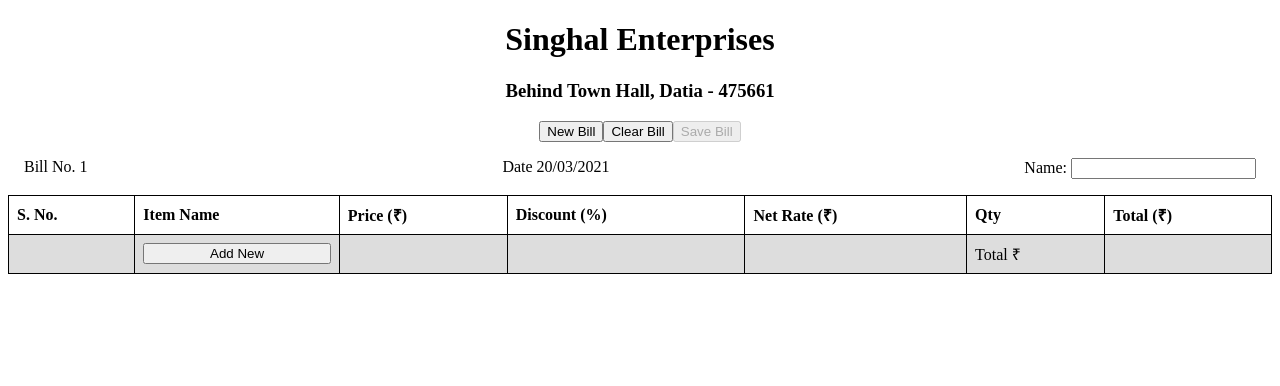
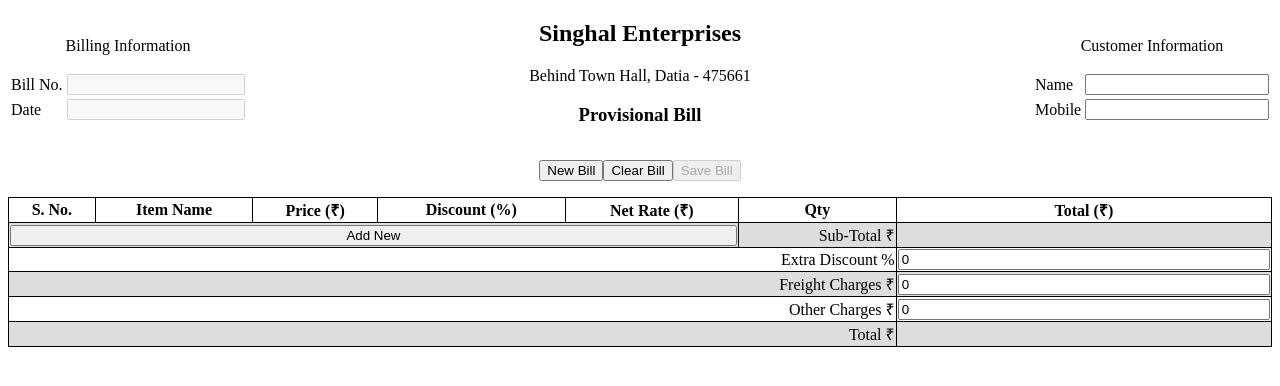
Before and after one commit to sarthak/singhal-billing, a Flask app: page /billing in a window 1280 px wide. Shown: the part 26-412 px from the top of the page. Run offline with Flask 2, Linux system fonts and the light colour scheme.

Commit message:
fine tune billing

```diff
--- a/app/static/css/index.css
+++ b/app/static/css/index.css
@@ -1,9 +1,24 @@
-.title {
+.bill-header {
+  display: flex;
+  flex-flow: row nowrap;
+  justify-content: space-between;
+  align-items: center;
+}
+
+.bill-header .left-pane {
+  flex: 0 1 15em;
+}
+
+.bill-header .center-pane {
+  flex: 1 0 20em;
+}
+
+.center-pane h1, h2, h3, p {
   text-align: center;
 }
 
-.subtitle {
-  text-align: center;
+.bill-header .right-pane {
+  flex: 0 1 15em;
 }
 
 #ribbon {
@@ -20,7 +35,21 @@
   margin: 1em;
 }
 
-table input {
+#billing-table input {
+  box-sizing: border-box;
+  width: 100%;
+  height: 100%;
+}
+
+.mini-table input {
   box-sizing: border-box;
   width: 100%;
 }
+
+.mini-table td {
+  white-space: nowrap;
+}
+
+.sub-row td {
+  text-align: right;
+}
--- a/app/static/css/main.css
+++ b/app/static/css/main.css
@@ -16,18 +16,16 @@
   width: 5em;
 }
 
-table {
+.main-table {
   border-collapse: collapse;
   width:  100%;
 }
 
-td, th {
+.main-table td, th {
   border: 1px solid black;
-  text-align: left;
-  padding: 8px;
 }
 
-tr:nth-child(even) {
+.main-table tr:nth-child(even) {
   background-color: #dddddd;
 }
 
--- a/app/static/js/billing.js
+++ b/app/static/js/billing.js
@@ -1,8 +1,12 @@
 const billing_table = document.querySelector('#billing-table');
 const row_template = document.querySelector('#row-template');
-const total_row = document.querySelector('#total-row');
-const addnew_button = total_row.children.item(1).firstElementChild;
-const total_td = total_row.children.item(6);
+const subtotal_row = document.querySelector('#subtotal-row');
+const addnew_button = subtotal_row.children.item(0).firstElementChild;
+const subtotal_td = subtotal_row.children.item(2);
+const extradiscount_field = document.querySelector('#extradiscount-field');
+const freightcharges_field = document.querySelector('#freightcharges-field');
+const extracharges_field = document.querySelector('#extracharges-field');
+const total_td = document.querySelector('#finaltotal-field');
 const products_datalist = document.querySelector('#products-available');
 const newbill_button = document.querySelector('#newbill-button');
 const clearbill_button = document.querySelector('#clearbill-button');
@@ -55,16 +59,19 @@
 }
 
 function updateTotal () {
-  let total = 0.0;
+  let subtotal = 0.0;
   for (let i=0; i<purchases.length; i++) {
-	total += purchases[i].total;
+	subtotal += purchases[i].total;
   }
-  total_td.textContent = total;
+  subtotal_td.textContent = subtotal;
+  let afterdiscount = subtotal * (100 - +extradiscount_field.value)/100;
+  let grandtotal = afterdiscount + +freightcharges_field.value + +extracharges_field.value;
+  total_td.textContent = grandtotal;
 }
 
 function clearBill() {
   for (let i=0; i<purchases.length; i++) {
-	total_row.previousSibling.remove();
+	subtotal_row.previousSibling.remove();
   }
   purchases.length = 0;
   updateTotal();
@@ -162,7 +169,7 @@
   row.setAttribute('sno', sn);
   row.addEventListener('click', removeRow);
   row.addEventListener('change', rowChanged);
-  total_row.before(row);
+  subtotal_row.before(row);
 }
 
 function newPurchase() {
@@ -170,6 +177,28 @@
   let purchase = new Purchase();
   addNewPurchaseRow(sno, purchase);
   purchases.push(purchase);
+}
+
+function setupChargesCalc() {
+  extradiscount_field.addEventListener('change',
+	() => {
+	  if (checkDiscount(extradiscount_field.value))
+		updateTotal();
+	});
+  freightcharges_field.addEventListener('change',
+	() => {
+	  if (checkPrice(freightcharges_field.value))
+		updateTotal();
+	});
+  extracharges_field.addEventListener('change',
+	() => {
+	  if (checkPrice(extracharges_field.value))
+		updateTotal();
+	});
+}
+
+function toIndianDate(date) {
+  return `${date.getDate()} / ${date.getMonth()+1} / ${date.getFullYear()}`;
 }
 
 function setupPage(productList) {
@@ -184,11 +213,12 @@
   addnew_button.addEventListener('click', newPurchase);
   newPurchase();
 
+  setupChargesCalc();
+
   newbill_button.addEventListener('click', clearBill);
   clearbill_button.addEventListener('click', clearBill);
 
-  document.querySelector('#date-label').textContent =
-	(new Date()).toISOString().substring(0, 10);
+  document.querySelector('#date-label').value = toIndianDate(new Date());
 }
 
 fetch('/inventory/api/list').then(
--- a/app/templates/index.html
+++ b/app/templates/index.html
@@ -18,28 +18,52 @@
 	  <a href="/inventory">Inventory</a>
 	  <a href="/bills"</a>All Bills</a>
 	</nav>
-	<h1 class="title">Singhal Enterprises</h1>
-	<h3 class="subtitle">Behind Town Hall, Datia - 475661</h3>
+	<div class="bill-header">
+	  <div class="left-pane">
+		<p>Billing Information</p>
+		<table class="mini-table">
+		  <tbody>
+			<tr>
+			  <td>Bill No.</td>
+			  <td><input type="numeric" class="numeric" disabled/></td>
+			</tr>
+			<tr>
+			  <td>Date</td>
+			  <td><input id="date-label" type="text" disabled/></td>
+			</tr>
+		  </tbody>
+		</table>
+	  </div>
+
+	  <div class="center-pane">
+		<h2>Singhal Enterprises</h2>
+		<p>Behind Town Hall, Datia - 475661</p>
+		<h3>Provisional Bill</h3>
+	  </div>
+
+	  <div class="right-pane">
+		<p>Customer Information</p>
+		<table class="mini-table">
+		  <tbody>
+			<tr>
+			  <td>Name</td>
+			  <td><input type="text"/></td>
+			</tr>
+			<tr>
+			  <td>Mobile</td>
+			  <td><input type="text"/></td>
+			</tr>
+		  </tbody>
+		</table>
+	  </div>
+	</div>
+
 	<div id="ribbon" class="dont-print">
 	  <button id="newbill-button">New Bill</button>
 	  <button id="clearbill-button">Clear Bill</button>
 	  <button disabled>Save Bill</button>
 	</div>
-	<div id="bill-metadata">
-	  <div>
-		<label>Bill No.</label>
-		<label>1</label>
-	  </div>
-	  <div>
-		<label>Date </label>
-		<label id="date-label">20/03/2021</label>
-	  </div>
-	  <div>
-		<label>Name: </label>
-		<input type="text"/>
-	  </div>
-	</div>
-	<table id="billing-table">
+	<table class="main-table" id="billing-table">
 	  <tr>
 		<th>S. No.</th>
 		<th>Item Name</th>
@@ -49,14 +73,29 @@
 		<th>Qty</th>
 		<th>Total (&#x20B9;)</th>
 	  </tr>
-	  <tr id="total-row">
+	  <tr id="subtotal-row" class="sub-row">
+		<td colspan=5><input type="button" value="Add New" class="dont-print"/></td>
+		<td>Sub-Total &#x20B9;</td>
 		<td></td>
-		<td><input type="button" value="Add New"/></td>
-		<td></td>
-		<td></td>
-		<td></td>
-		<td>Total &#x20B9;</td>
-		<td></td>
+	  </tr>
+	  <tr class="sub-row">
+		<td colspan=6>Extra Discount %</td>
+		<td><input id="extradiscount-field" type="numeric"
+		  class="numeric" min="0" max="100" value="0"/></td>
+	  </tr>
+	  <tr class="sub-row">
+		<td colspan=6>Freight Charges &#x20B9;</td>
+		<td><input id="freightcharges-field" type="numeric"
+		  class="numeric" min="0" value="0"/></td>
+	  </tr>
+	  <tr class="sub-row">
+		<td colspan=6>Other Charges &#x20B9;</td>
+		<td><input id="extracharges-field" type="numeric"
+		  class="numeric" min="0" value="0"/></td>
+	  </tr>
+	  <tr class="sub-row">
+		<td colspan=6>Total &#x20B9;</td>
+		<td id="finaltotal-field"></td>
 	  </tr>
 	</table>
 	<datalist id="products-available">
--- a/app/templates/inventory.html
+++ b/app/templates/inventory.html
@@ -32,7 +32,7 @@
     <button>Add this item</button>
   </div>
 
-  <table id="inventory-table">
+  <table class="main-table" id="inventory-table">
     <tr>
       <th>Name</th>
       <th>Price</th>
```
